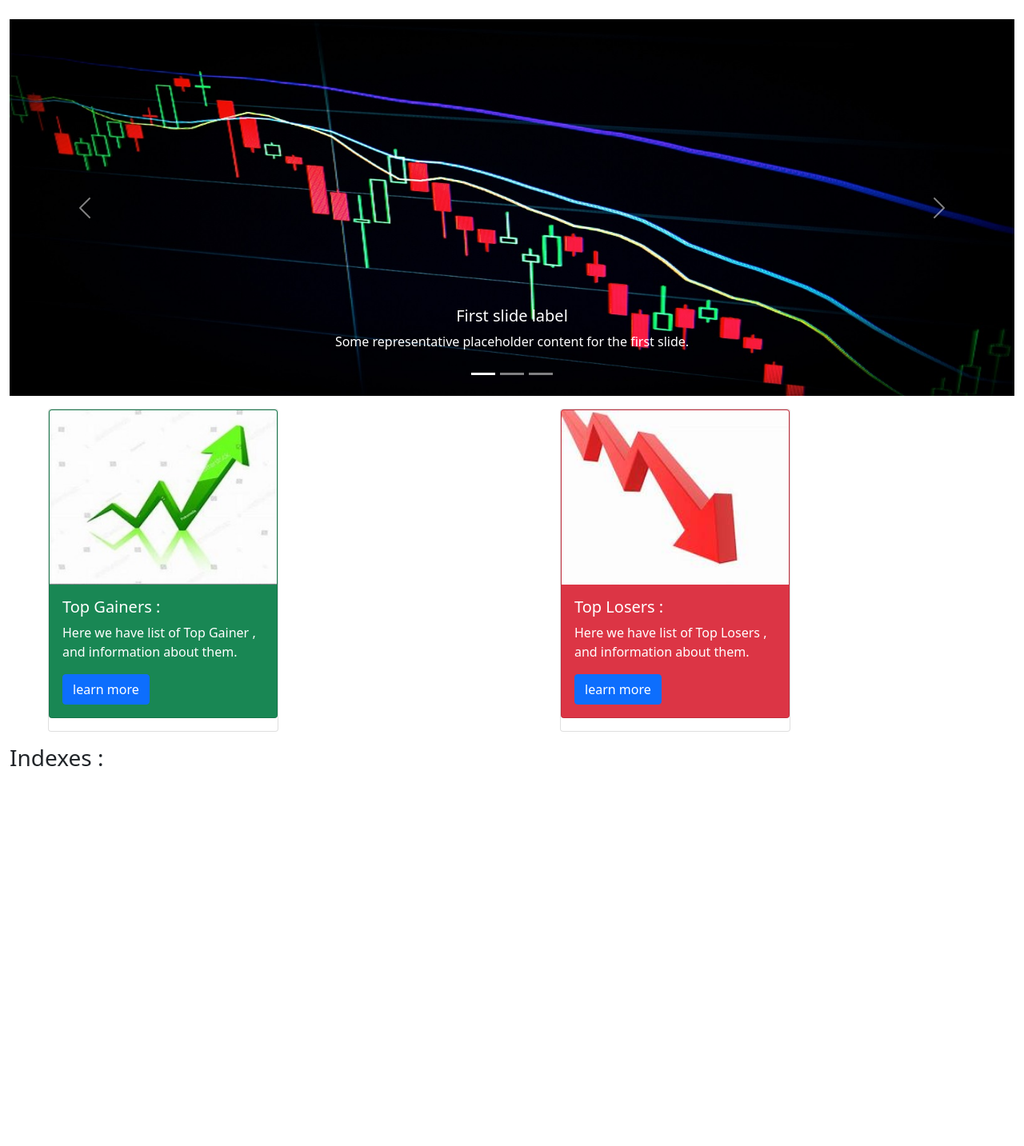
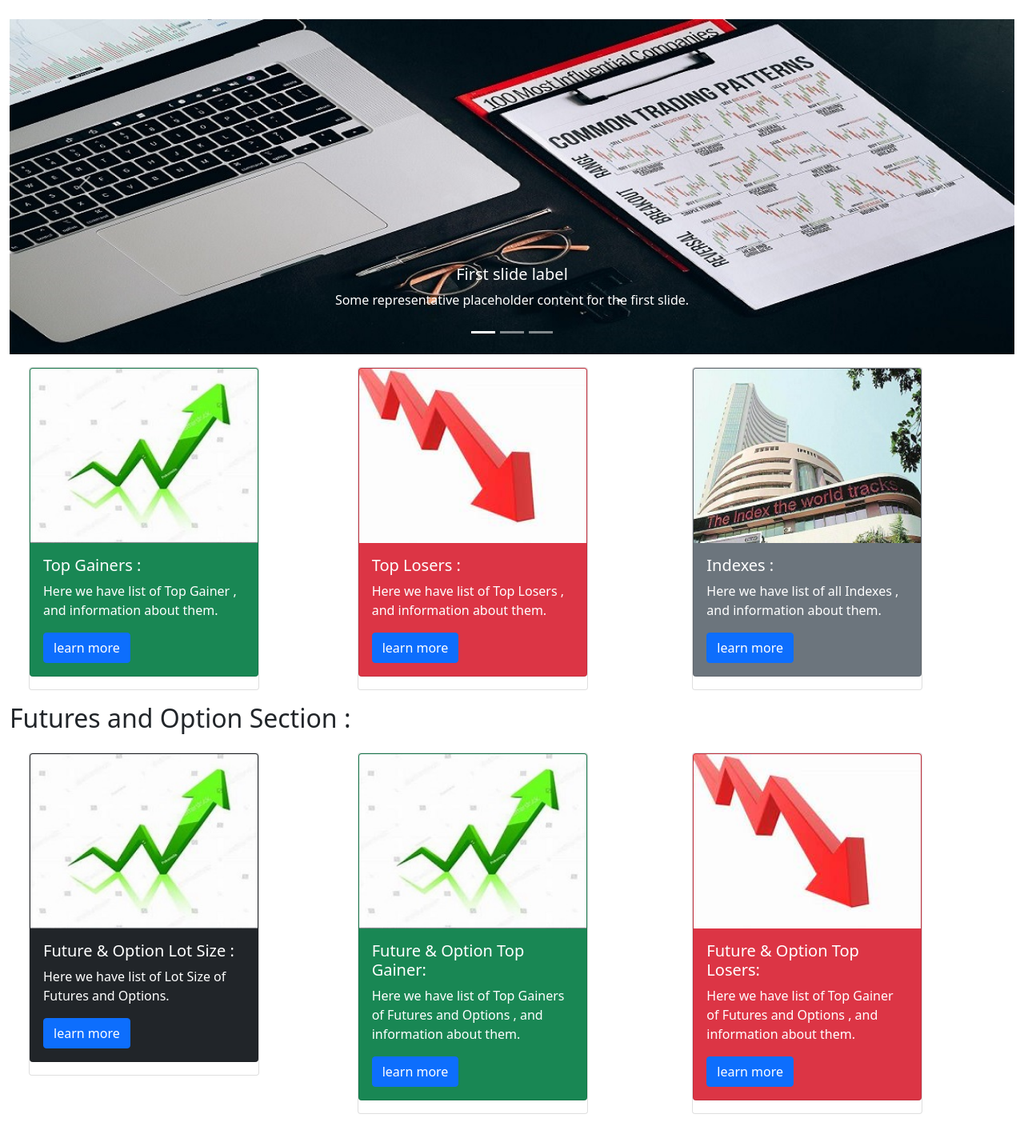
Before and after one commit to YashSabberwal07/Bull-Traders-Project, a Django app: template templates/index.html in a window 1280 px wide. Shown: the part 56-1489 px from the top of the page at 80% size. Before the commit the page ends 1014 px from the top, so only its background shows below. Run offline with Django 3.2, Linux system fonts and the light colour scheme; the template is opened without the code that fills it, so the values that code supplies are empty.

Commit message:
added fno section

```diff
--- a/home/urls.py
+++ b/home/urls.py
@@ -7,7 +7,11 @@ urlpatterns = [
     path('',views.home, name='home'),
     path("about",views.about, name='about'),
     path("topGainer",views.topGainer, name='top_gainer'),
-    path("topLosers",views.topLosers, name='top_losers'),
+    path("topGainer",views.topGainer, name='top_gainer'),
+    path("fnoLotsize",views.fnoLotsize, name='fno_lotsize'),
+    path("topFnoGainer",views.topFnoGainer, name='top_Fno_gainer'),
+    path("topFnoLosers",views.topFnoLosers, name='top_Fno_losers'),
+    path("indexList",views.indexList, name='index_list'),
     path("indexInfo/",views.indexInfo, name='indexInfo'),
     path("contact",views.contact, name='contact'),
     path("search",views.search, name='Search'),
--- a/templates/index.html
+++ b/templates/index.html
@@ -16,21 +16,21 @@ Home
     </div>
     <div class="carousel-inner">
       <div class="carousel-item active">
-        <img src="/static/images/1.jpg.jpg" class="d-block w-100" alt="...">
+        <img src="/static/images/01.jpg" class="d-block w-100" alt="...">
         <div class="carousel-caption d-none d-md-block">
           <h5>First slide label</h5>
           <p>Some representative placeholder content for the first slide.</p>
         </div>
       </div>
       <div class="carousel-item">
-        <img src="/static/images/1.jpg.jpg" class="d-block w-100" alt="...">
+        <img src="/static/images/02.jpg" class="d-block w-100" alt="...">
         <div class="carousel-caption d-none d-md-block">
           <h5>Second slide label</h5>
           <p>Some representative placeholder content for the second slide.</p>
         </div>
       </div>
       <div class="carousel-item">
-        <img src="/static/images/1.jpg.jpg" class="d-block w-100" alt="...">
+        <img src="/static/images/03.jpg" class="d-block w-100" alt="...">
         <div class="carousel-caption d-none d-md-block">
           <h5>Third slide label</h5>
           <p>Some representative placeholder content for the third slide.</p>
@@ -47,8 +47,8 @@ Home
     </button>
   </div>
   <div class="row">
-    <div class="col-sm-6">
-      <div class="card my-3 mx-5" style="width: 18rem;">
+    <div class="col-sm-4">
+      <div class="card my-3 mx-4" style="width: 18rem;">
         <div class="card text-white bg-success mb-3" style="max-width: 18rem;">
           <img src="/static/images/up.jpg.jpg" class="card-img-top" alt="...">
           <div class="card-body">
@@ -59,14 +59,66 @@ Home
         </div>
       </div>
     </div>
-    <div class="col-sm-6">
-      <div class="card my-3 mx-5" style="width: 18rem;">
+    <div class="col-sm-4">
+      <div class="card my-3 mx-2" style="width: 18rem;">
         <div class="card text-white bg-danger mb-3" style="max-width: 18rem;">
           <img src="/static/images/down.jpg" class="card-img-top" alt="...">
           <div class="card-body">
             <h5 class="card-title"> Top Losers :</h5>
             <p class="card-text"> Here we have list of Top Losers , and information about them.</p>
             <a href="/topLosers" class="btn btn-primary">learn more </a>
+          </div>
+        </div>
+      </div>
+    </div>
+    <div class="col-sm-4">
+      <div class="card my-3 " style="width: 18rem;">
+        <div class="card text-white bg-secondary  mb-3" style="max-width: 18rem;">
+          <img src="/static/images/nse.jpg" class="card-img-top" alt="...">
+          <div class="card-body">
+            <h5 class="card-title"> Indexes :</h5>
+            <p class="card-text"> Here we have list of all Indexes , and information about them.</p>
+            <a href="/indexList" class="btn btn-primary">learn more </a>
+          </div>
+        </div>
+      </div>
+    </div>
+  </div>
+
+  <h2>Futures and Option Section : </h2>
+  <div class="row">
+    <div class="col-sm-4">
+      <div class="card my-3 mx-4" style="width: 18rem;">
+        <div class="card text-white bg-dark mb-3" style="max-width: 18rem;">
+          <img src="/static/images/up.jpg.jpg" class="card-img-top" alt="...">
+          <div class="card-body">
+            <h5 class="card-title"> Future &  Option  Lot  Size :</h5>
+            <p class="card-text"> Here we have list of Lot Size  of Futures and Options. </p>
+            <a href="/fnoLotsize" class="btn btn-primary">learn more </a>
+          </div>
+        </div>
+      </div>
+    </div>
+    <div class="col-sm-4">
+      <div class="card my-3 mx-2" style="width: 18rem;">
+        <div class="card text-white bg-success mb-3" style="max-width: 18rem;">
+          <img src="/static/images/up.jpg.jpg" class="card-img-top" alt="...">
+          <div class="card-body">
+            <h5 class="card-title">Future & Option Top Gainer:</h5>
+            <p class="card-text"> Here we have list of Top Gainers of Futures and Options , and information about them.</p>
+            <a href="/topFnoGainer" class="btn btn-primary">learn more </a>
+          </div>
+        </div>
+      </div>
+    </div>
+    <div class="col-sm-4">
+      <div class="card my-3 " style="width: 18rem;">
+        <div class="card text-white bg-danger  mb-3" style="max-width: 18rem;">
+          <img src="/static/images/down.jpg" class="card-img-top" alt="...">
+          <div class="card-body">
+            <h5 class="card-title">Future & Option Top Losers:</h5>
+            <p class="card-text"> Here we have list of Top Gainer of Futures and Options , and information about them.</p>
+            <a href="/topFnoLosers" class="btn btn-primary">learn more </a>
           </div>
         </div>
       </div>
@@ -86,16 +138,5 @@ Home
       </a>
       {% endfor %}
     </div> {% endcomment %}
-    <h3> Indexes : </h3>
-    <div class="list-group " action="/index_Info">
-      {% for stock in index_codes %}
-      <a href="/indexInfo/?stock_id={{ stock }}"
-        class="list-group-item list-group-item-action list-group-item-primary my-2" id="{{ stock }}"
-        name=" {{ stock }} ">
-        <li>{{ stock }}</li>
-        {% comment %} <li>{{index_quote}}</li> {% endcomment %}
-      </a>
-      {% endfor %}
-    </div>
-  </div>
+
   {% endblock %}
--- a/templates/indexInfo.html
+++ b/templates/indexInfo.html
@@ -8,6 +8,7 @@
 <div class = "container">
 <h3> Index : </h3>
      <div class="card" style="width: 18rem;">
+     <div class="card text-white bg-dark mb-3" style="max-width: 18rem;">
          <div class="card-header">
           {{index_quote.name}}
          </div>
@@ -18,7 +19,7 @@
          </ul>
      </div>
      </div>
-
+    </div>
     {% comment %} <div class="card" style="width: 18rem;">
         {% for info in index_quote %}
          <ul class="list-group list-group-flush">
--- /dev/null
+++ b/templates/lotSize.html
@@ -0,0 +1,5 @@
+{% for lot in fnoLotsize  %}
+
+{{lot}}
+
+{% endfor %}
```
Also changed, not shown: home/views.py (+24 -6 lines), templates/indexList.html (added, +21 -0 lines), templates/topFnoGainer.html (added, +46 -0 lines), templates/topFnoLosers.html (added, +39 -0 lines), templates/topGainer.html (+7 -0 lines), static/images/01.jpg (added), static/images/02.jpg (added), static/images/03.jpg (added), static/images/2.jpg (added), static/images/3.jpg (added), static/images/nse.jpg (added).
